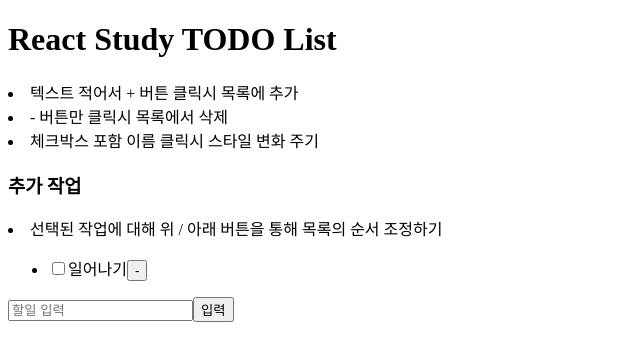
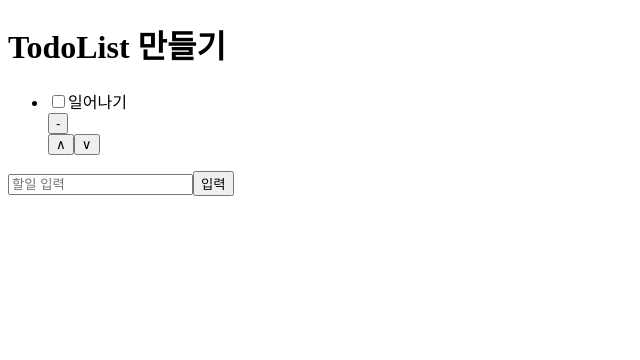
Before and after one commit to dmswl6310/React_Study, a React (Create React App) app: page / in a window 1280 px wide. Shown: the top 360 px of the page, without its empty margins (0-640 px from the left). Built offline with nearby package versions, Linux system fonts and the light colour scheme.

Commit message:
feature(기능완성) : li태그 클릭이벤트, & 순서바꾸기 이벤트

```diff
--- a/src/App.tsx
+++ b/src/App.tsx
@@ -1,17 +1,16 @@
 import TodoList from "./Todo_List/TodoList";
-
 
 function App() {
   return (
     <div>
-      <h1>React Study TODO List </h1>
+      {/* <h1>React Study TODO List </h1>
       <li> 텍스트 적어서 + 버튼 클릭시 목록에 추가</li>
       <li> - 버튼만 클릭시 목록에서 삭제</li>
       <li> 체크박스 포함 이름 클릭시 스타일 변화 주기</li>
 
       <h3> 추가 작업</h3>
-      <li> 선택된 작업에 대해 위 / 아래 버튼을 통해 목록의 순서 조정하기 </li>
-      <TodoList/>
+      <li> 선택된 작업에 대해 위 / 아래 버튼을 통해 목록의 순서 조정하기 </li> */}
+      <TodoList />
     </div>
   );
 }
--- a/src/Todo_List/ListElement.tsx
+++ b/src/Todo_List/ListElement.tsx
@@ -12,11 +12,34 @@
     >
   >;
 }) => {
-  const itemOnClick = (idx: number) => {
+  const removeOnClick = (idx: number) => {
     const temp = props.curTodos.filter((v, index) => index !== idx);
     props.handleTodos(temp);
   };
-  const handleCheckbox = (idx: number) => {
+
+  const upOnClick = (idx: number) => {
+    const temp = props.curTodos.map((value, index) =>
+      index === idx - 1
+        ? props.curTodos[idx]
+        : index === idx
+        ? props.curTodos[idx - 1]
+        : value
+    );
+    props.handleTodos(temp);
+  };
+
+  const downOnClick = (idx: number) => {
+    const temp = props.curTodos.map((value, index) =>
+      index === idx
+        ? props.curTodos[idx + 1]
+        : index === idx + 1
+        ? props.curTodos[idx]
+        : value
+    );
+    props.handleTodos(temp);
+  };
+
+  const liOnClick = (idx: number) => {
     const temp = props.curTodos.map((value, index) =>
       index === idx ? { ...value, checked: !value.checked } : value
     );
@@ -24,16 +47,19 @@
   };
 
   const liItems = props.curTodos.map((item, idx) => (
-    <li key={idx}>
-      <input
-        type="checkbox"
-        checked={props.curTodos[idx].checked}
-        onChange={() => handleCheckbox(idx)}
-      />
-      {item.data}
-      <button onClick={() => itemOnClick(idx)}>-</button>
-    </li>
+    <>
+      <li key={idx} onClick={() => liOnClick(idx)}>
+        <input type="checkbox" checked={props.curTodos[idx].checked} readOnly />
+        {item.data}
+      </li>
+      <button onClick={() => removeOnClick(idx)}>-</button>
+      <div>
+        <button onClick={() => upOnClick(idx)}>∧</button>
+        <button onClick={() => downOnClick(idx)}>∨</button>
+      </div>
+    </>
   ));
+
   return <ul>{liItems}</ul>;
 };
 export default ListElement;
--- a/src/Todo_List/TodoList.tsx
+++ b/src/Todo_List/TodoList.tsx
@@ -8,19 +8,24 @@
       checked: false,
     },
   ]);
+
   const inputRef = useRef<any>(null);
+
   const handleClick = () => {
     setTodos([...todos, { data: inputRef.current.value, checked: false }]);
     inputRef.current.value = null;
   };
+
   const onKeyPress = (e: any) => {
     if (e.key === "Enter") {
       setTodos([...todos, { data: e.target.value, checked: false }]);
       e.target.value = null;
     }
   };
+
   return (
     <>
+      <h1>TodoList 만들기</h1>
       <ListElement curTodos={todos} handleTodos={setTodos} />
       <input
         type="text"
```
